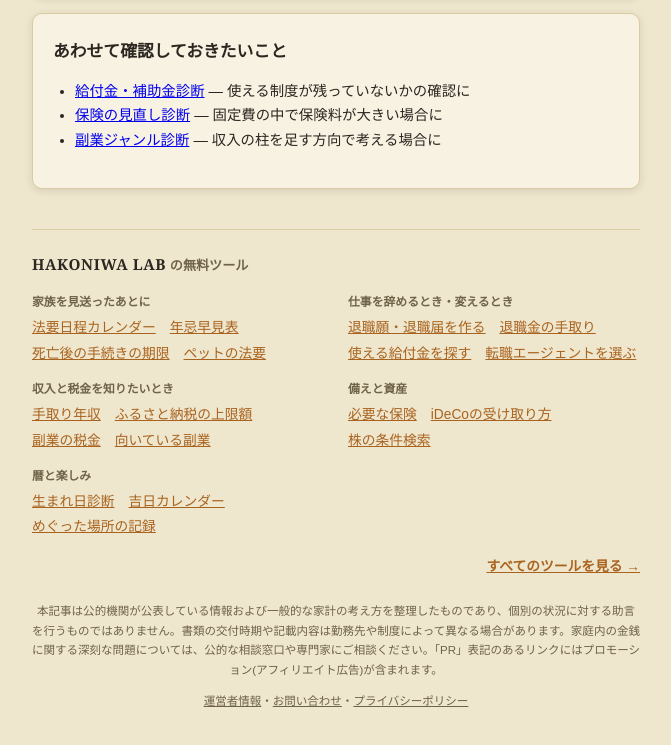
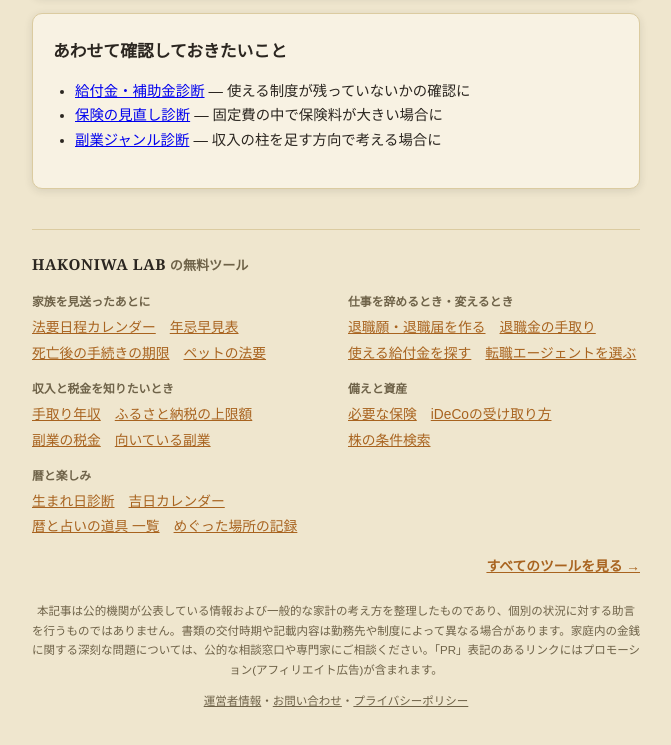
Before and after one commit to hakoniwa-lab/takehome-calculator, a plain HTML site: page guide/danna-kakei-oshiete-kurenai/index.html in a window 1280 px wide. Shown: the part 3727-4472 px from the top of the page, without its empty margins (304-975 px from the left). Drawn offline with Linux system fonts and the light colour scheme.

Commit message:
全ページのツール一覧に「暦と占いの道具 一覧」を追加
Co-Authored-By: Claude Opus 5.5 <noreply@anthropic.com>

```diff
--- a/guide/danna-kakei-oshiete-kurenai/index.html
+++ b/guide/danna-kakei-oshiete-kurenai/index.html
@@ -242,6 +242,7 @@
         <ul class="site-nav__links">
           <li><a href="../../../birthday-fortune/">生まれ日診断</a></li>
           <li><a href="../../../birthday-fortune/calendar/">吉日カレンダー</a></li>
+          <li><a href="../../../birthday-fortune/tools/">暦と占いの道具 一覧</a></li>
           <li><a href="../../../meguri-log/">めぐった場所の記録</a></li>
         </ul>
       </div>
```
Also changed, not shown: guide/danna-kyuryo-sukunai/index.html (+1 -0 lines), index.html (+1 -0 lines).
